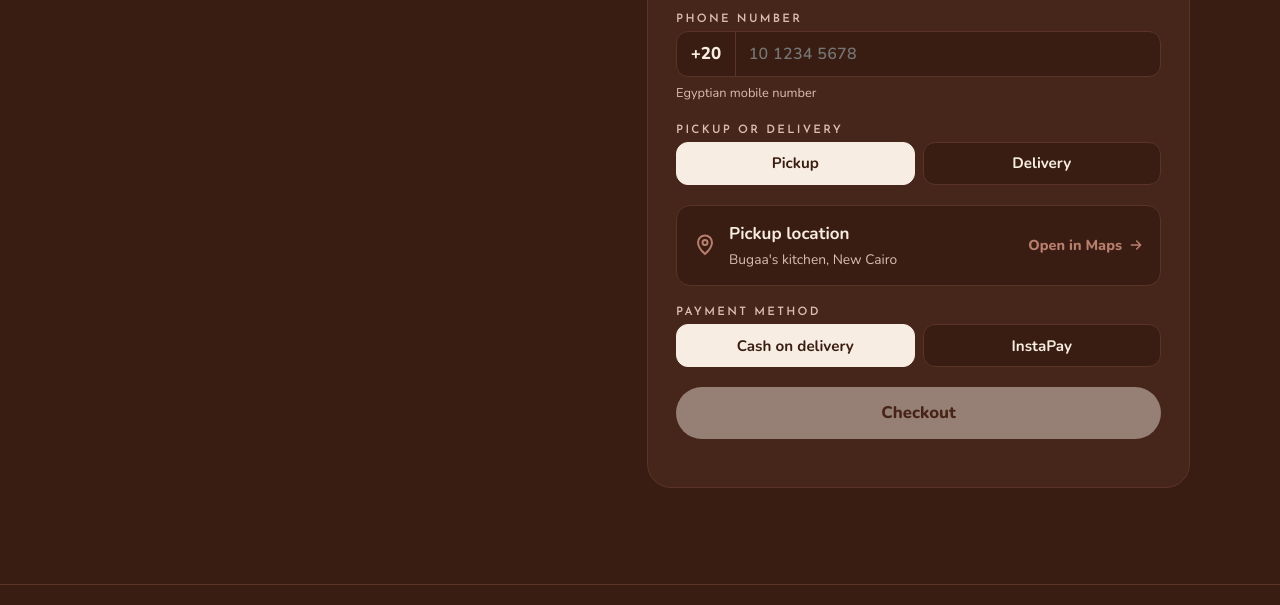
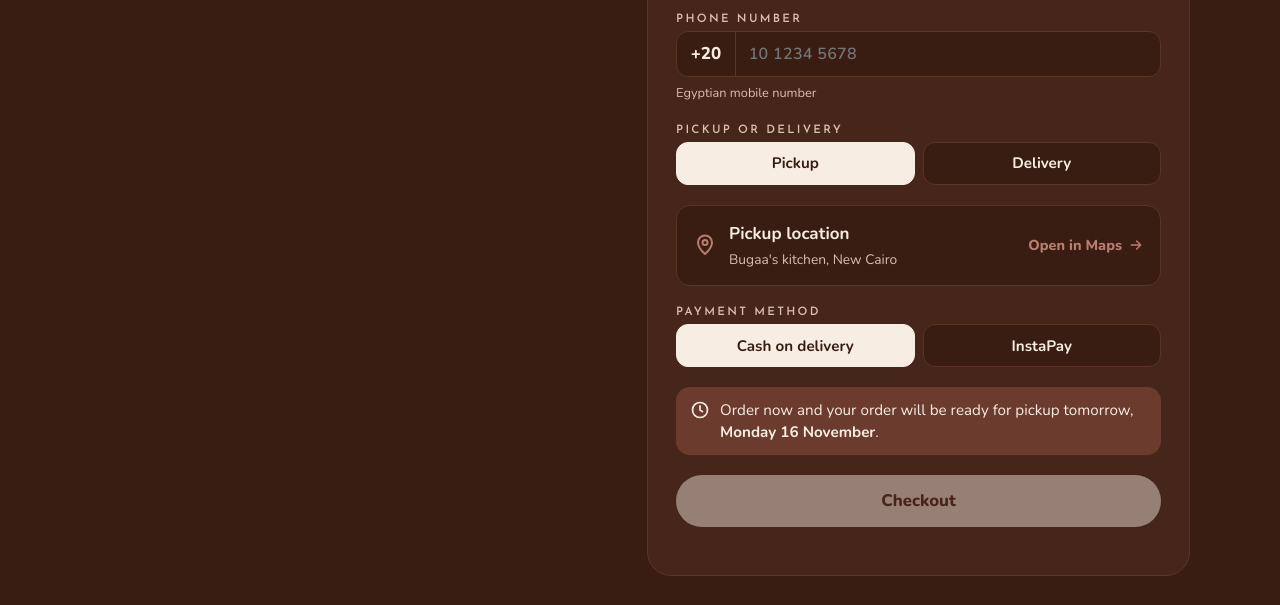
Before and after one commit to moabdelbasset/bugaas-website, a plain HTML site: page index.html in a window 1280 px wide. Shown: the part 1485-2090 px from the top of the page. Drawn offline with nearby package versions, Linux system fonts and the light colour scheme; a web font is replaced by a local one.

Commit message:
Show ready date: next day, or day after tomorrow for orders from 11 PM Cairo time
Co-Authored-By: Claude Opus 5.5 <noreply@anthropic.com>
Claude-Session: https://claude.ai/code/session_01JkXZCz5WKRNvhTTP2Rh73C

```diff
--- a/index.html
+++ b/index.html
@@ -218,6 +218,9 @@ legend{padding:0;margin-bottom:6px}
 .seg input:checked + span{background:var(--ink);color:var(--bg);border-color:var(--ink)}
 .seg input:focus-visible + span{outline:3px solid var(--rose);outline-offset:2px}
 .note{font-size:.86rem;color:var(--ink-soft)}
+.ready{display:flex;gap:10px;align-items:flex-start;padding:12px 14px;border-radius:14px;background:var(--rose-soft);color:var(--ink);font-size:.95rem;line-height:1.45}
+.ready svg{width:20px;height:20px;flex:none;margin-top:1px;color:var(--ink)}
+.ready b{white-space:nowrap}
 .pickup{display:flex;align-items:center;gap:12px;padding:14px 16px;border-radius:14px;background:var(--bg);border:1.5px solid var(--line);color:var(--ink);text-decoration:none;transition:border-color .15s}
 .pickup:hover{border-color:var(--rose)}
 .pickup > svg{width:24px;height:24px;flex:none;color:var(--rose)}
@@ -410,6 +413,7 @@ if (Date.now() < window.LAUNCH_AT && !/[?&]preview\b/.test(location.search)) doc
     <symbol id="tt" viewBox="0 0 24 24"><path fill="currentColor" d="M12.53.02c1.31-.02 2.61-.01 3.91-.02.08 1.53.63 3.09 1.75 4.17 1.12 1.11 2.7 1.62 4.24 1.79v4.03c-1.44-.05-2.89-.35-4.2-.97-.57-.26-1.1-.59-1.62-.93-.01 2.92.01 5.84-.02 8.75-.08 1.4-.54 2.79-1.35 3.94-1.31 1.92-3.58 3.17-5.91 3.21-1.43.08-2.86-.31-4.08-1.03-2.02-1.19-3.44-3.37-3.65-5.71-.02-.5-.03-1-.01-1.49.18-1.9 1.12-3.72 2.58-4.96 1.66-1.44 3.98-2.13 6.15-1.72.02 1.48-.04 2.96-.04 4.44-.99-.32-2.15-.23-3.02.37-.63.41-1.11 1.04-1.36 1.75-.21.51-.15 1.07-.14 1.61.24 1.64 1.82 3.02 3.5 2.87 1.12-.01 2.19-.66 2.77-1.61.19-.33.4-.67.41-1.06.1-1.79.06-3.57.07-5.36.01-4.03-.01-8.05.02-12.07Z"/></symbol>
     <symbol id="pin" viewBox="0 0 24 24"><g fill="none" stroke="currentColor" stroke-width="2" stroke-linejoin="round"><path d="M12 21s-7-6.2-7-11.5A7 7 0 0 1 19 9.5C19 14.8 12 21 12 21Z"/><circle cx="12" cy="9.5" r="2.5"/></g></symbol>
     <symbol id="arrow" viewBox="0 0 24 24"><path d="M5 12h14M13 6l6 6-6 6" fill="none" stroke="currentColor" stroke-width="2.2" stroke-linecap="round" stroke-linejoin="round"/></symbol>
+    <symbol id="clock" viewBox="0 0 24 24"><g fill="none" stroke="currentColor" stroke-width="2" stroke-linecap="round"><circle cx="12" cy="12" r="9"/><path d="M12 7v5l3 2"/></g></symbol>
   </defs>
 </svg>
 
@@ -516,6 +520,7 @@ if (Date.now() < window.LAUNCH_AT && !/[?&]preview\b/.test(location.search)) doc
             <label><input type="radio" name="payment" id="pay-instapay" value="InstaPay"><span>InstaPay</span></label>
           </div>
         </fieldset>
+        <div class="ready" id="readyNote"><svg aria-hidden="true"><use href="#clock"/></svg><span id="readyText"></span></div>
         <button class="btn checkout" id="sendBtn" type="submit">Checkout</button>
         <p class="note" id="formMsg" role="status"></p>
       </form>
@@ -582,6 +587,7 @@ if (Date.now() < window.LAUNCH_AT && !/[?&]preview\b/.test(location.search)) doc
 const WHATSAPP_NUMBER = "201015055588";  // international format, digits only: 20 + mobile number without the leading 0
 const CURRENCY = "EGP";
 const DELIVERY_FEE = 50;   // added to the order total when the customer picks Delivery
+const LAST_ORDER_HOUR = 23; // Cairo time. Before this hour: ready tomorrow. From this hour: ready the day after tomorrow.
 // Flavour photos live in images/flavours/slices/, images/flavours/whole/ and images/flavours/bites/,
 // one per product page. No photo = placeholder. only:[...] limits a flavour to some products.
 const FLAVOURS = [
@@ -869,6 +875,7 @@ $("#orderForm").addEventListener("submit", e => {
     `Total: ${fmt(method === "Delivery" ? total + DELIVERY_FEE : total)}`, "",
     `Name: ${name}`, `Phone: +20 ${phone.replace(/^(\d{2})(\d{4})(\d{4})$/, "$1 $2 $3")}`,
     `Order type: ${method}`,
+    `${method === "Delivery" ? "Delivery" : "Pickup"} date: ${readyInfo().label}`,
     method === "Delivery" ? `Address: ${address}` : null,
     `Payment: ${payment}`
   ].filter(x => x !== null).join("\n");
@@ -905,6 +912,26 @@ function toast(t){ const el=$("#toast"); el.textContent=t; el.classList.add("on"
   }
   const timer = setInterval(tick, 1000); tick();
 })();
+
+/* ---------- when the order will be ready (Cairo time) ---------- */
+function readyInfo(){
+  const parts = Object.fromEntries(new Intl.DateTimeFormat("en-GB", { timeZone:"Africa/Cairo", year:"numeric", month:"numeric", day:"numeric", hour:"numeric", hourCycle:"h23" })
+    .formatToParts(new Date()).map(x => [x.type, +x.value]));
+  const late = parts.hour >= LAST_ORDER_HOUR;
+  const days = late ? 2 : 1;
+  const d = new Date(Date.UTC(parts.year, parts.month - 1, parts.day + days));
+  const label = d.toLocaleDateString("en-GB", { timeZone:"UTC", weekday:"long", day:"numeric", month:"long" });
+  return { late, days, label };
+}
+function updateReady(){
+  const r = readyInfo(), method = $("#m-delivery").checked ? "delivered" : "ready for pickup";
+  const h = LAST_ORDER_HOUR % 12 || 12, ampm = LAST_ORDER_HOUR >= 12 ? "PM" : "AM";
+  $("#readyText").innerHTML = r.late
+    ? `It's past ${h} ${ampm} in Cairo, so orders placed now will be ${method} the day after tomorrow, <b>${r.label}</b>.`
+    : `Order now and your order will be ${method} tomorrow, <b>${r.label}</b>.`;
+}
+document.querySelectorAll('input[name="method"]').forEach(x => x.addEventListener("change", updateReady));
+updateReady(); setInterval(updateReady, 60000);
 </script>
 
 <!-- Cloudflare Web Analytics --><script type='module' src='https://static.cloudflareinsights.com/beacon.min.js' data-cf-beacon='{"token": "30e48adb19bb4d32816ddcfc54bc74bc"}'></script><!-- End Cloudflare Web Analytics -->
```
